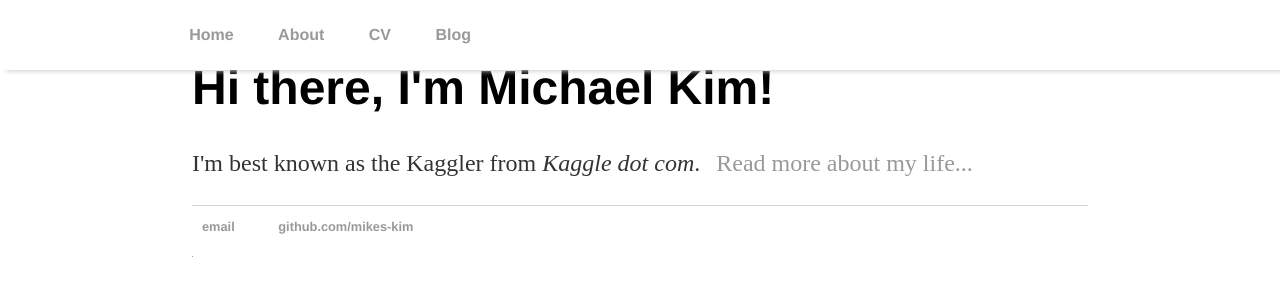
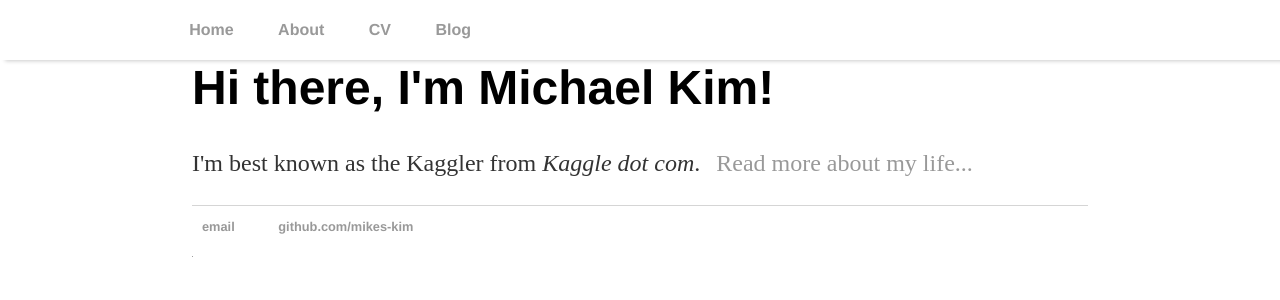
Before and after one commit to mikes-kim/mikes-kim.github.io, a Jekyll site: the page built from index.html, in a window 1280 px wide. Shown: the top 300 px of the page. Built offline with Jekyll 4.4.1, drawn with Linux system fonts in a browser that asks for light colours; grey boxes are pictures that could not be loaded.

Commit message:
Update main.css

```diff
--- a/css/main.css
+++ b/css/main.css
@@ -6,10 +6,10 @@ nav {
     position: fixed;
     top: 0;
     background-color: #fff;
-    padding-top: 10px;
-    padding-bottom: 10px;
+    padding-top: 5px;
+    padding-bottom: 5px;
     width: 100%;
-    box-shadow: 6px 1px 5px #ccc;
+    box-shadow: 5px 1px 4px #ccc;
     left: 0;
     padding-left: 14%;
 }
```
